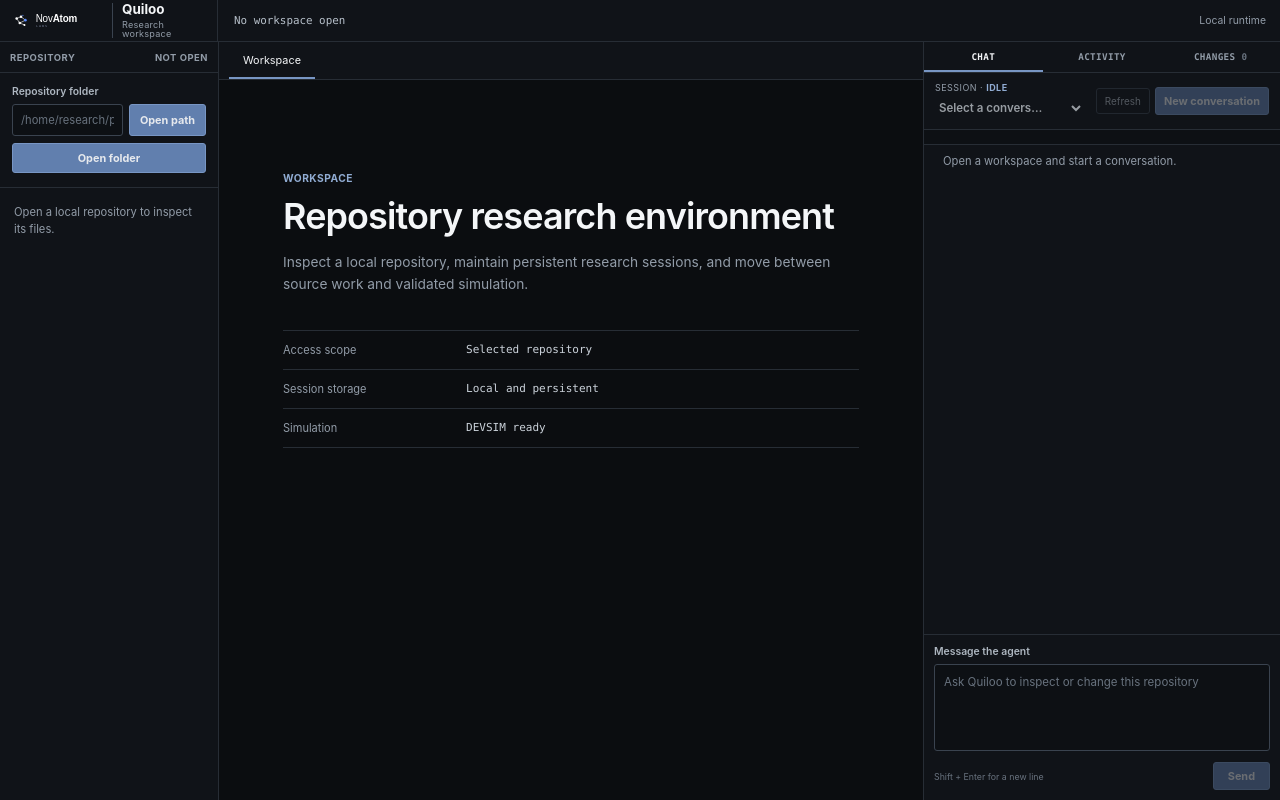
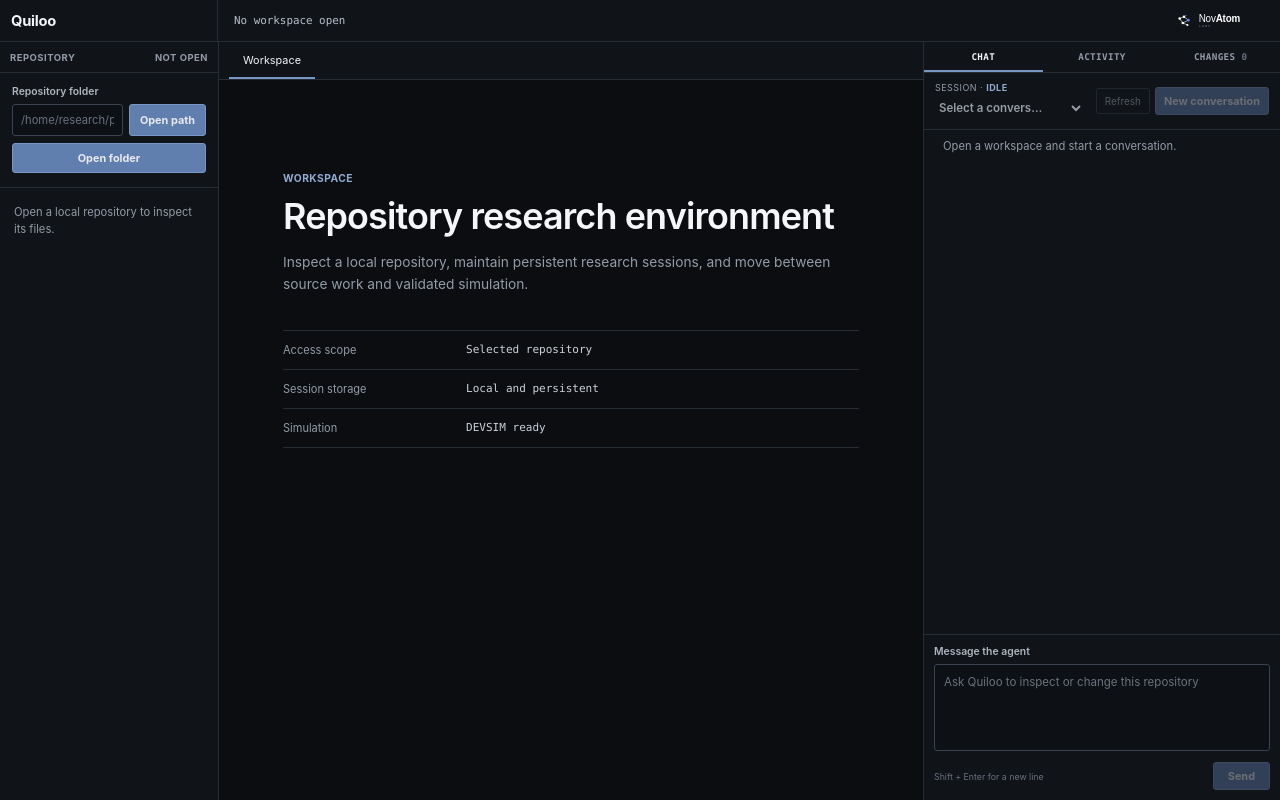
Before and after one commit to NovAtom-Labs/Quiloo, a FastAPI app: page / in a window 1280 px wide. Run offline with FastAPI, Linux system fonts and the light colour scheme; parts of the project's set-up code (start-up, migrations or seed data) failed here and were passed over; some libraries are stand-ins or nearby versions.

Commit message:
fix: separate Quiloo and NovAtom header branding
Keep Quiloo at the upper left, move the NovAtom Labs wordmark to the upper right, remove redundant workspace and runtime labels, and hide the empty run-control strip until controls are available.

```diff
--- a/src/tcad_agent/web/static/ide.css
+++ b/src/tcad_agent/web/static/ide.css
@@ -26,17 +26,13 @@ body { overflow: hidden; background: var(--background); }
 .brand {
   display: flex;
   align-items: center;
-  gap: 9px;
   height: 100%;
   min-width: 0;
   padding: 0 11px;
   border-right: 1px solid var(--border);
   text-decoration: none;
 }
-.brand-wordmark { display: block; width: 92px; height: 25px; object-fit: contain; object-position: left center; }
-.brand > span { display: grid; min-width: 0; padding-left: 9px; border-left: 1px solid var(--border-strong); line-height: 1; }
-.brand strong { color: var(--text-strong); font-size: 0.84rem; font-weight: 650; }
-.brand small { margin-top: 4px; color: var(--muted); font-size: 0.57rem; letter-spacing: 0.025em; }
+.product-wordmark { color: var(--text-strong); font-size: 0.92rem; font-weight: 680; letter-spacing: -0.018em; }
 .workspace-status {
   overflow: hidden;
   padding: 0 16px;
@@ -46,7 +42,7 @@ body { overflow: hidden; background: var(--background); }
   white-space: nowrap;
 }
 .header-actions { display: flex; align-items: center; gap: 14px; padding: 0 14px; }
-.runtime-state { color: var(--muted); font-size: 0.65rem; }
+.company-wordmark { display: block; width: 92px; height: 25px; object-fit: contain; object-position: right center; }
 .guided-link, .toggle-agent-panel, .toggle-explorer-panel {
   padding: 6px 9px;
   color: #cbd2da;
@@ -628,8 +624,8 @@ dialog button { padding: 7px 12px; }
 @media (max-width: 799px) {
   .ide-shell { grid-template-columns: minmax(0, 1fr); }
   .ide-header { grid-template-columns: auto minmax(0, 1fr) auto; }
-  .brand-wordmark { width: 82px; }
-  .brand small, .workspace-status, .runtime-state { display: none; }
+  .company-wordmark { width: 82px; }
+  .workspace-status { display: none; }
   .header-actions { gap: 6px; padding: 0 8px; }
   .toggle-agent-panel { display: inline-flex; align-items: center; }
   .workspace-main { grid-column: 1; }
--- a/src/tcad_agent/web/templates/ide.html
+++ b/src/tcad_agent/web/templates/ide.html
@@ -6,22 +6,21 @@
     <meta name="color-scheme" content="dark">
     <title>Quiloo workspace · NovAtom Labs</title>
     <link rel="stylesheet" href="/static/theme.css?v=20260924-1">
-    <link rel="stylesheet" href="/static/ide.css?v=20260925-5">
+    <link rel="stylesheet" href="/static/ide.css?v=20260925-6">
   </head>
   <body>
     <div class="ide-shell">
       <header class="ide-header">
         <a class="brand" href="/" aria-label="Quiloo workspace home">
-          <img class="brand-wordmark" src="/static/novatom-logo-horizontal-white.svg" alt="NovAtom Labs">
-          <span class="product-name"><strong>Quiloo</strong><small>Research workspace</small></span>
+          <strong class="product-wordmark">Quiloo</strong>
         </a>
         <div id="workspace-status" class="workspace-status" aria-live="polite">
           No workspace open
         </div>
         <div class="header-actions">
-          <span class="runtime-state">Local runtime</span>
           <button id="toggle-explorer-panel" class="toggle-explorer-panel" type="button" aria-controls="workspace-browser" aria-expanded="false">Repository</button>
           <button id="toggle-agent-panel" class="toggle-agent-panel" type="button" aria-controls="agent-panel" aria-expanded="false">Agent</button>
+          <img class="company-wordmark" src="/static/novatom-logo-horizontal-white.svg" alt="NovAtom Labs">
         </div>
       </header>
 
@@ -114,7 +113,7 @@
               <button id="close-agent-panel" type="button" aria-label="Close agent panel">Close</button>
             </div>
           </div>
-          <div id="run-controls" class="run-controls" aria-label="Agent run controls">
+          <div id="run-controls" class="run-controls" hidden aria-label="Agent run controls">
             <button id="pause-run" type="button" hidden>Pause</button>
             <button id="resume-run" type="button" hidden>Resume</button>
             <button id="stop-run" type="button" hidden>Stop</button>
```
Also changed, not shown: tests/unit/web/test_api.py (+16 -0 lines).
